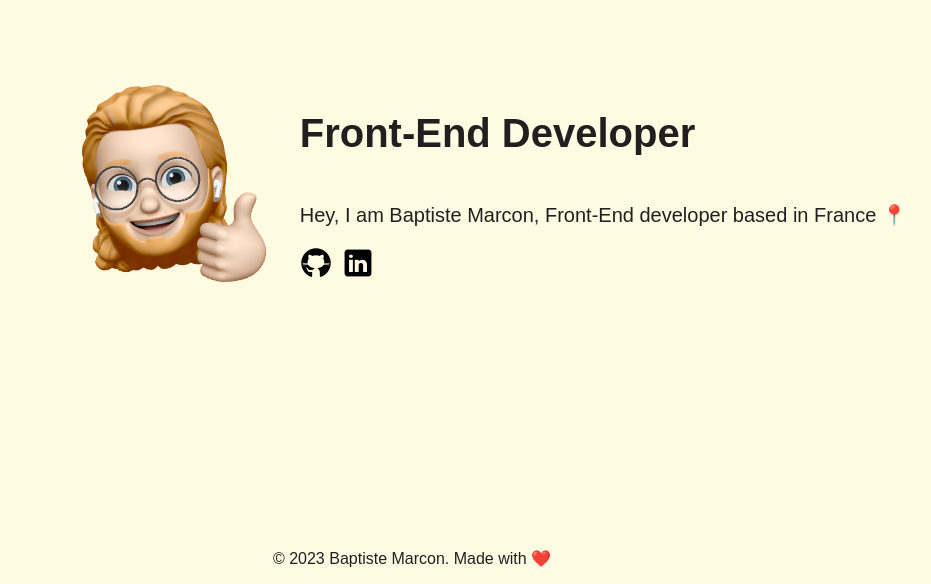
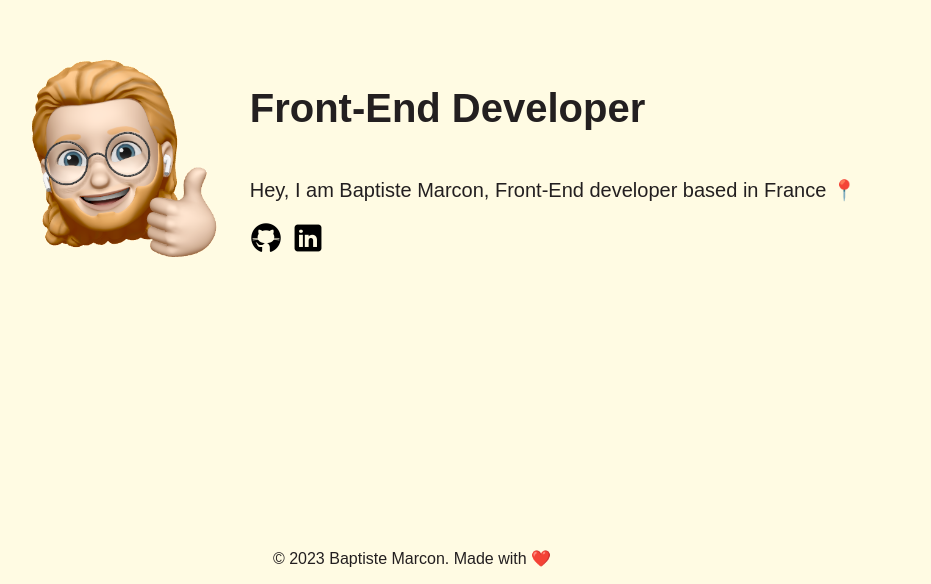
Before and after one commit to baptistemcn/personnal-website, a React (Vite) app: page / in a window 1280 px wide. Shown: the part 216-800 px from the top of the page, without its empty margins (243-1174 px from the left). Built offline with nearby package versions, Linux system fonts and the light colour scheme.

Commit message:
refactor(card): style file

```diff
--- a/src/components/card.css
+++ b/src/components/card.css
@@ -17,7 +17,7 @@ img {
   flex-direction: column;
   align-items: center;
   justify-content: center;
-  height: 100vh;
+  height: calc(100vh - 50px);
 }
 
 .card-image-container {
@@ -57,28 +57,19 @@ img {
   }
 
   p {
-    white-space: pre-line;
     text-align: left;
   }
 
   .card-container {
-    display: flex;
     flex-direction: row;
-    align-items: center;
-    justify-content: center;
-    height: 100vh;
   }
 
   .card-image-container {
-    display: flex;
-    flex-direction: column;
     align-items: flex-end;
-    width: 33%;
+    width: 25%;
   }
 
   .card-icons-container {
-    display: flex;
-    flex-direction: row;
     justify-content: flex-start;
     width: 33%;
     gap: 10px;
```
